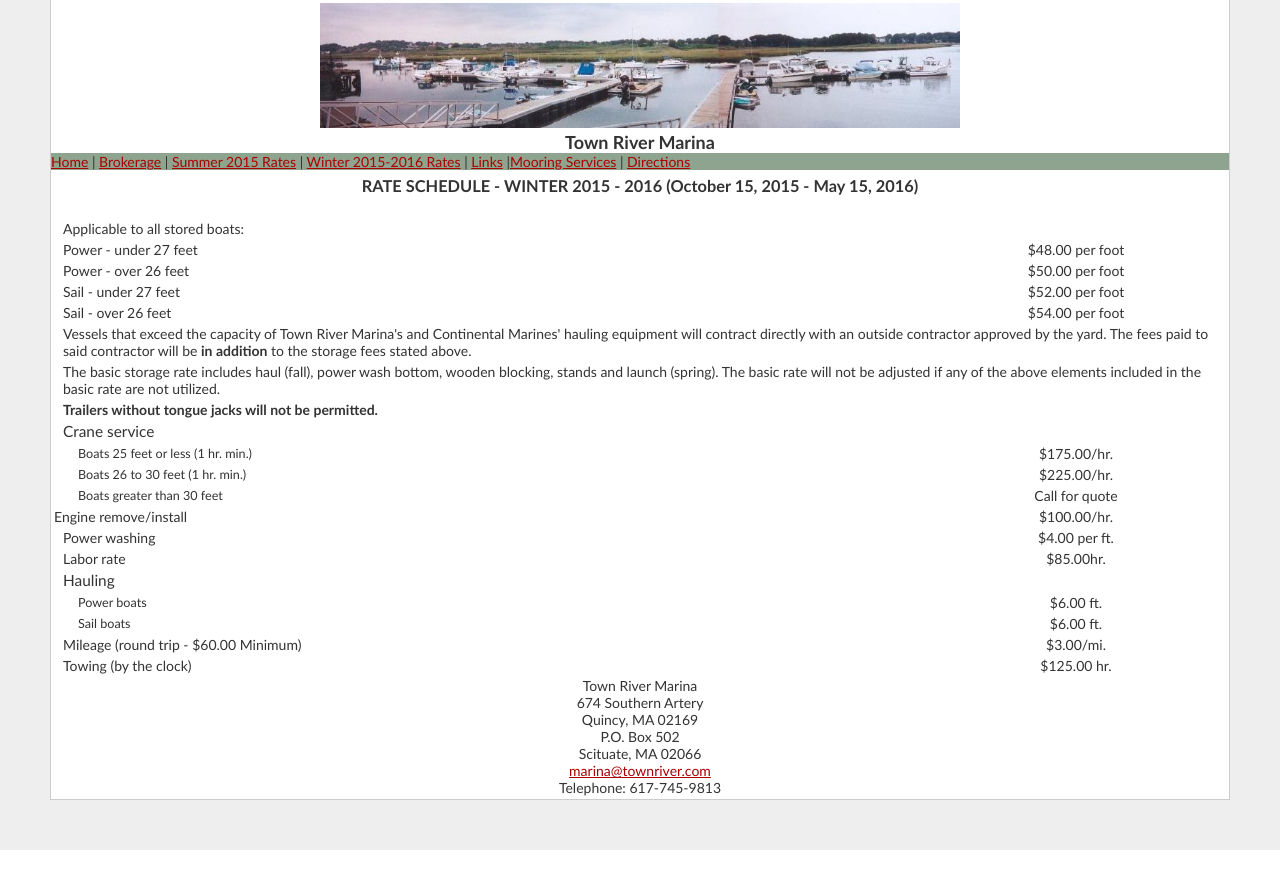
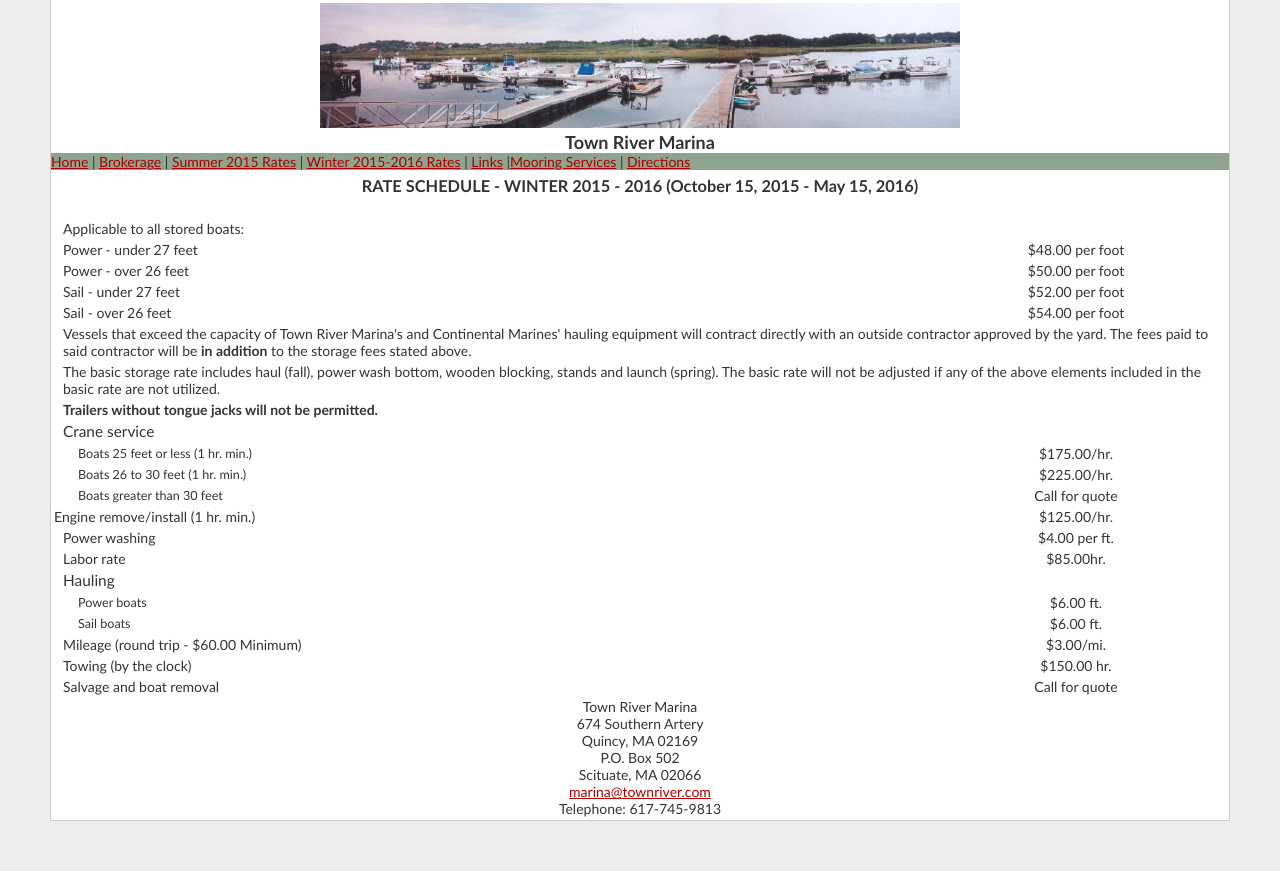
Before and after one commit to mdonahue/websites, a PHP site: page /winter-rates.php in a window 1280 px wide. Before the commit the page ends 850 px from the top, so only its background shows below. Run offline with PHP 8.4, Linux system fonts and the light colour scheme.

Commit message:
Salvage and towing

```diff
--- a/townriver/winter-rates.php
+++ b/townriver/winter-rates.php
@@ -68,8 +68,8 @@
   <td class="itemprice">Call for quote</td>
 </tr>
     <tr>
-        <td class="reateitem">Engine remove/install</td>
-        <td class="itemprice">$100.00/hr.</td>
+        <td class="reateitem">Engine remove/install (1 hr. min.)</td>
+        <td class="itemprice">$125.00/hr.</td>
     </tr>
 <tr>
 <td class="rateitem">Power washing</td> <td class="itemprice">$4.00 per ft.</td>
@@ -99,7 +99,12 @@
 
 <tr>
 <td class="rateitem">Towing (by the clock)</td>
-<td class="itemprice">$125.00 hr.</td>
+<td class="itemprice">$150.00 hr.</td>
+</tr>
+
+<tr>
+<td class="rateitem">Salvage and boat removal</td>
+<td class="itemprice">Call for quote</td>
 </tr>
 </table>
 
```
